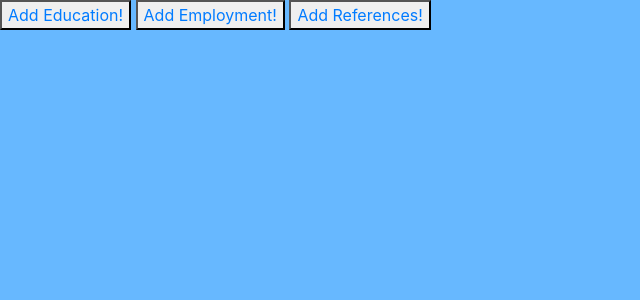
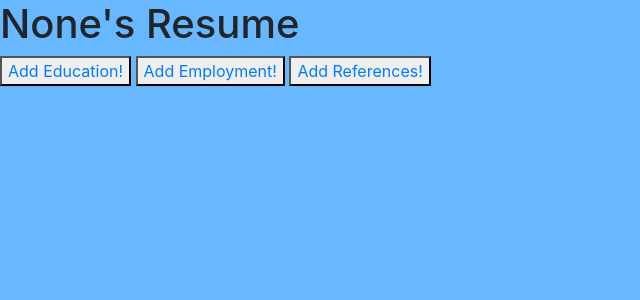
Before and after one commit to pbuzzo/DevSpace, a Django app: template resumeapp/templates/resume.html in a window 1280 px wide. Shown: the part 88-388 px from the top of the page, without its empty margins (0-640 px from the left). Run offline with Django 3.2, Linux system fonts and the light colour scheme; the template is opened without the code that fills it: values that come from a table or form of the project are taken from there, others are empty; the visitor is signed in with stand-in values (Sample User, id 1); data comes from the database, SQL or seed files in the repository; some libraries are stand-ins or nearby versions.

Commit message:
Added an h1 to resume page

```diff
--- a/resumeapp/templates/resume.html
+++ b/resumeapp/templates/resume.html
@@ -1,5 +1,7 @@
 {% extends 'flow.html' %}
 {% block content %}
+
+<h1>{{data.display_name}}'s Resume</h1>
 
 <button><a href='/resume/add/education/'>Add Education!</a></button>
 <button><a href='/resume/add/employment/'>Add Employment!</a></button>
--- a/userapp/templates/signedin.html
+++ b/userapp/templates/signedin.html
@@ -18,6 +18,8 @@
 
         <button><a href='/resume/add'>Add Resume!</a></button>
 
+        <button><a href='/{{info.username}}/resume/'>View Resume!</a></button>
+
         <button><a href='/signout/'>Logout</a></button>
     </body>
     </html>
```
